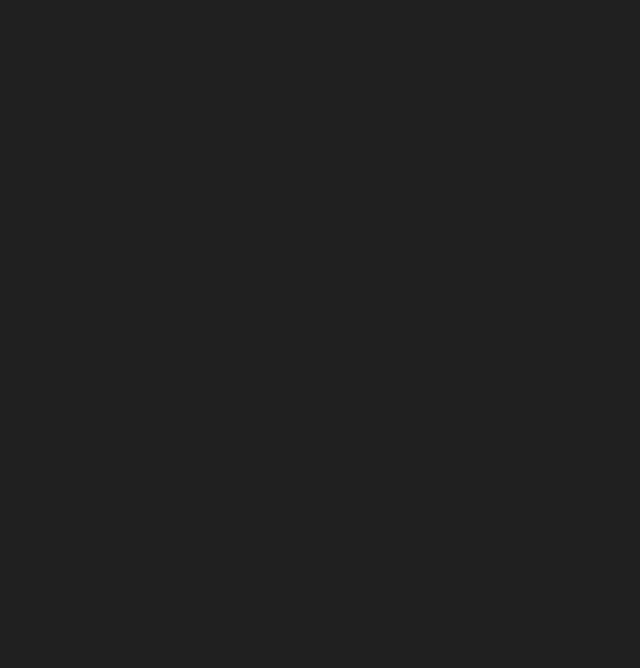
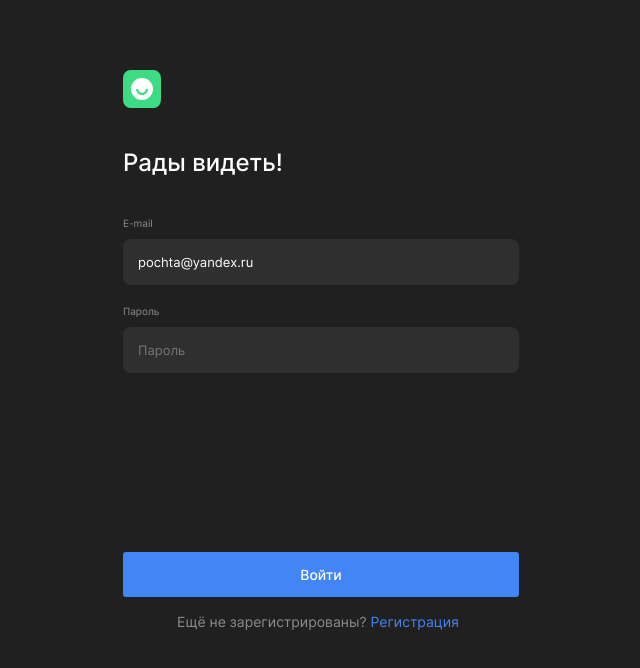
Before and after one commit to Sibisov-Artem/movies-explorer-frontend, a React (Create React App) app: page /signin in a window 1280 px wide. Before the commit this address had no page. Shown: the top 668 px of the page, without its empty margins (319-959 px from the left). Built offline with nearby package versions, Linux system fonts and the light colour scheme.

Commit message:
feat: выполнить верстку компонента Login и подключить его к роуту /signin

```diff
--- a/src/components/App/App.jsx
+++ b/src/components/App/App.jsx
@@ -8,6 +8,7 @@ import Movies from '../Movies/Movies';
 import SavedMovies from '../SavedMovies/SavedMovies';
 import Profile from '../Profile/Profile';
 import Register from '../Register/Register';
+import Login from '../Login/Login';
 
 function App() {
   return (
@@ -21,6 +22,7 @@ function App() {
           <Route path='/saved-movies' element={<SavedMovies />} />
           <Route path='/profile' element={<Profile />} />
           <Route path='/signup' element={<Register />} />
+          <Route path='/signin' element={<Login />} />
         </Routes>
 
         <Footer />
--- a/src/components/AuthForm/AuthForm.css
+++ b/src/components/AuthForm/AuthForm.css
@@ -11,7 +11,11 @@
   line-height: 29px;
 }
 
-.auth-form__form {}
+.auth-form__form {
+  display: flex;
+  flex-direction: column;
+  height: 423px;
+}
 
 .auth-form__input-container {
   display: flex;
@@ -63,6 +67,7 @@
   height: 45px;
   margin-bottom: 16px;
   line-height: 17px;
+  margin-top: auto;
 }
 
 .auth-form__auth {
--- a/src/components/Login/Login.jsx
+++ b/src/components/Login/Login.jsx
@@ -0,0 +1,17 @@
+import AuthForm from '../AuthForm/AuthForm';
+
+function Login() {
+
+  return (
+    <AuthForm
+      title={"Рады видеть!"}
+      password={""}
+      buttonText={"Войти"}
+      authText={"Ещё не зарегистрированы?"}
+      authLink={"/signup"}
+      authTextLink={"Регистрация"}
+    />
+  );
+}
+
+export default Login;
```
